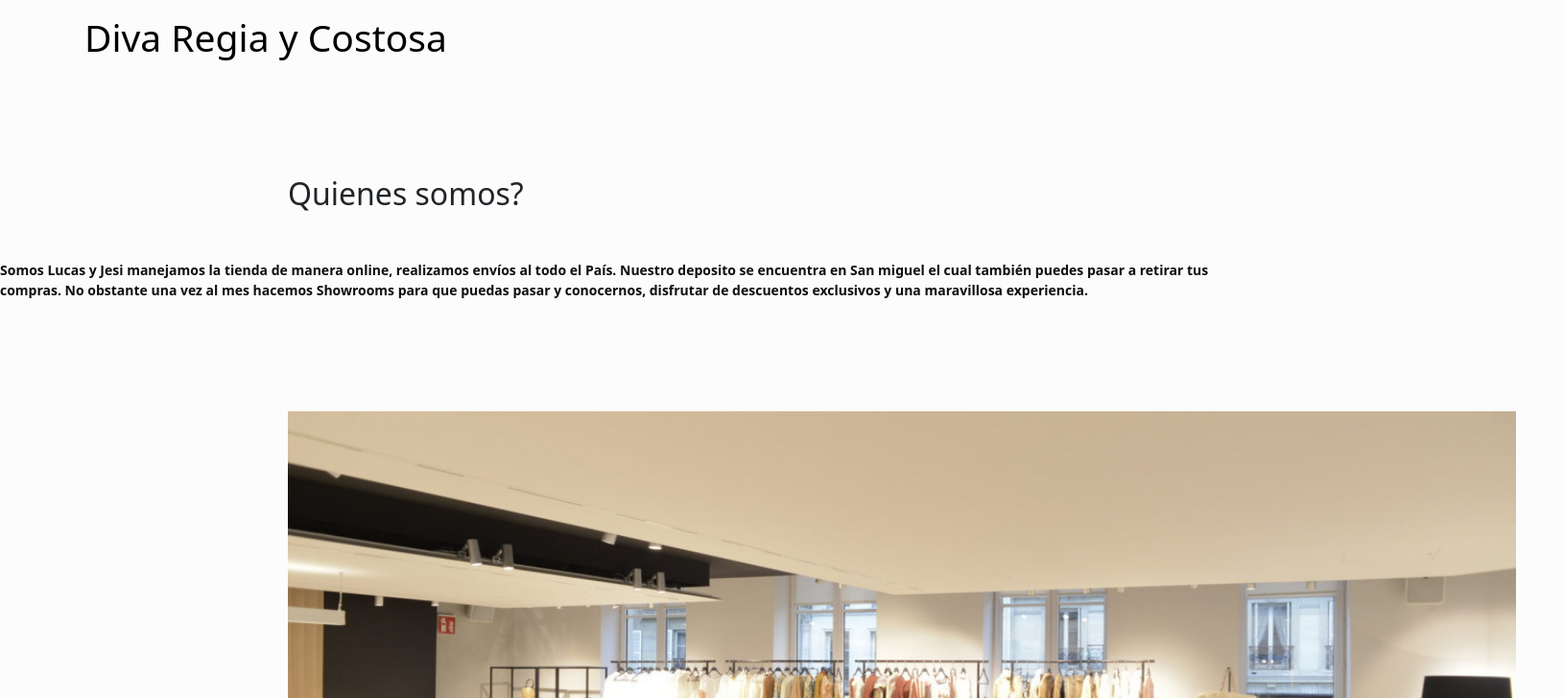
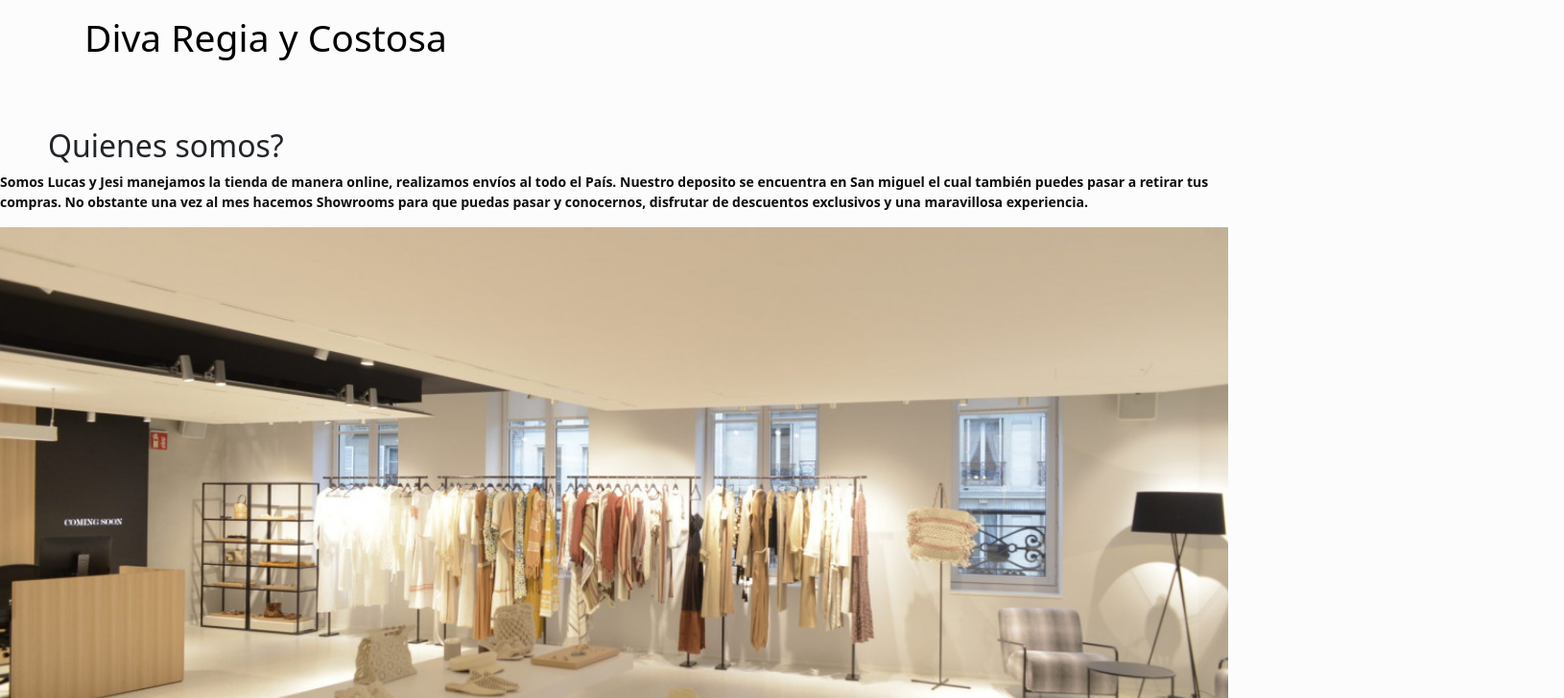
Before and after one commit to LucasHimura/SANSACLOTHINGWEB, a plain HTML site: page secciones/nosotros.html in a window 1280 px wide. Shown: the part 140-868 px from the top of the page at 96% size, 1630 px wide, since content can reach past the window. Drawn offline with nearby package versions, Linux system fonts and the light colour scheme.

Commit message:
responsive nostros

```diff
--- a/estilos/style.css
+++ b/estilos/style.css
@@ -79,21 +79,7 @@
 
 
 
-    @media screen  and (min-width:1024px) {
 
-
-
-
-
-        .quienSos{
-          margin: 100px 50px 50px 300px;
-
-        }
-        .showRoom {
-            margin: 100px 50px 50px 300px;
-
-        }
-    }
 
 
     @media screen and (min-width:1024px) {
```
Also changed, not shown: index.html (+1 -1 lines).
